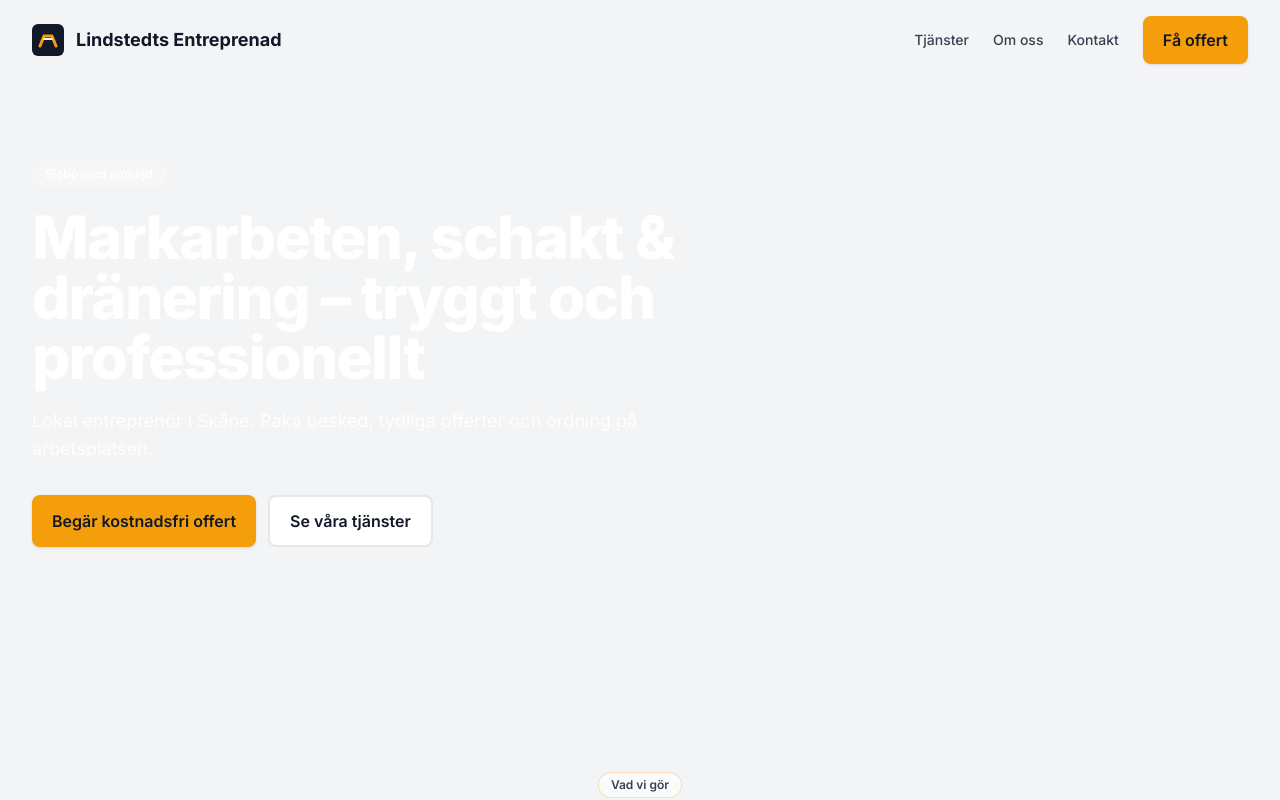
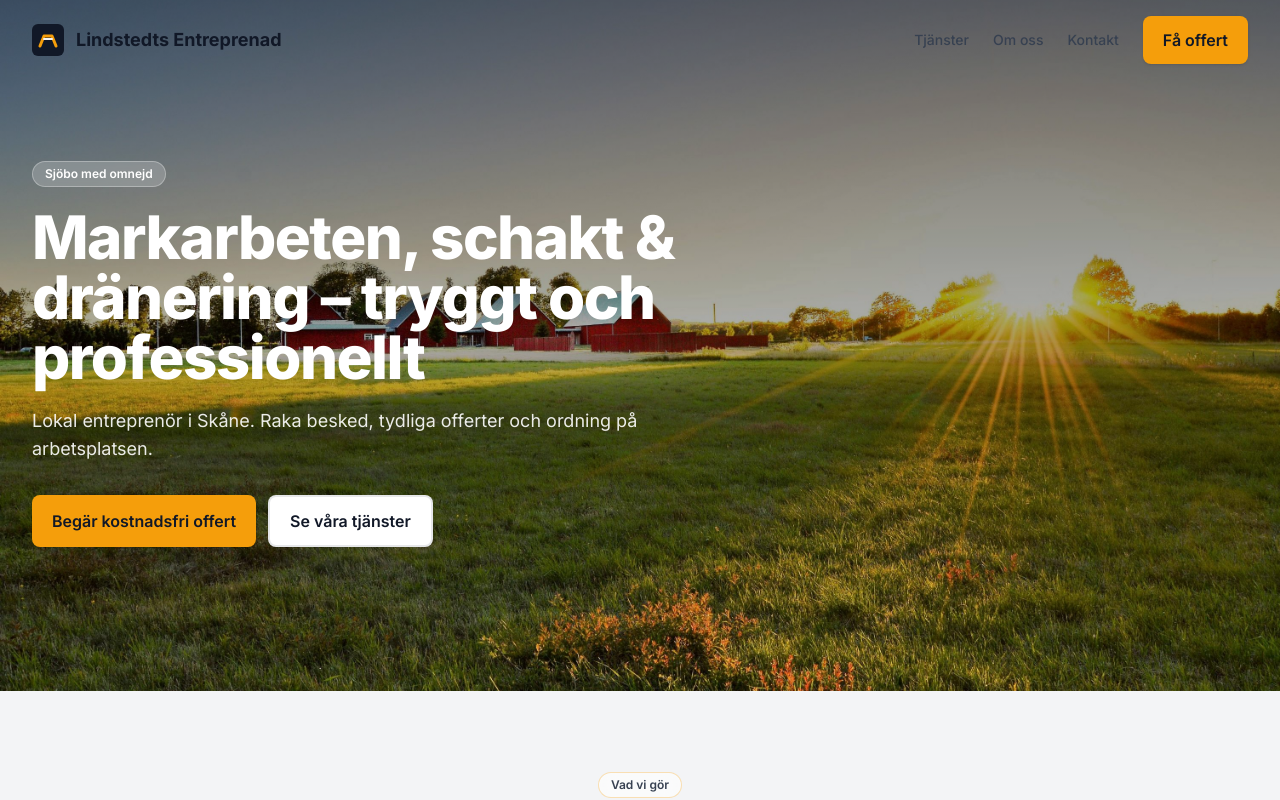
Before and after one commit to chathedev/runeve, a React (Vite) app: page / in a window 1280 px wide. Shown: the top 800 px of the page. Built offline with nearby package versions, Linux system fonts and the light colour scheme.

Commit message:
Update files

```diff
--- a/src/App.jsx
+++ b/src/App.jsx
@@ -94,11 +94,11 @@ function Header(){
 function Hero(){
   return (
     <section id="hero" className="relative overflow-hidden">
-      <div className="absolute inset-0 -z-10">
+      <div className="absolute inset-0 z-0">
         <SafeImg src={IMAGES.hero} alt="Sjöbo landskap i soluppgång" className="h-full w-full object-cover object-center"/>
         <div className="absolute inset-0 bg-gradient-to-b from-black/60 via-black/30 to-transparent"/>
       </div>
-      <div className="section pt-32 pb-24 sm:pt-36 sm:pb-28 lg:pt-40 lg:pb-36 text-white">
+      <div className="section relative z-10 pt-32 pb-24 sm:pt-36 sm:pb-28 lg:pt-40 lg:pb-36 text-white">
         <span className="badge bg-white/20 text-white border-white/30">Sjöbo med omnejd</span>
         <h1 className="mt-5 max-w-3xl text-4xl font-extrabold tracking-tight sm:text-5xl lg:text-6xl">
           Markarbeten, schakt & dränering – tryggt och professionellt
```
